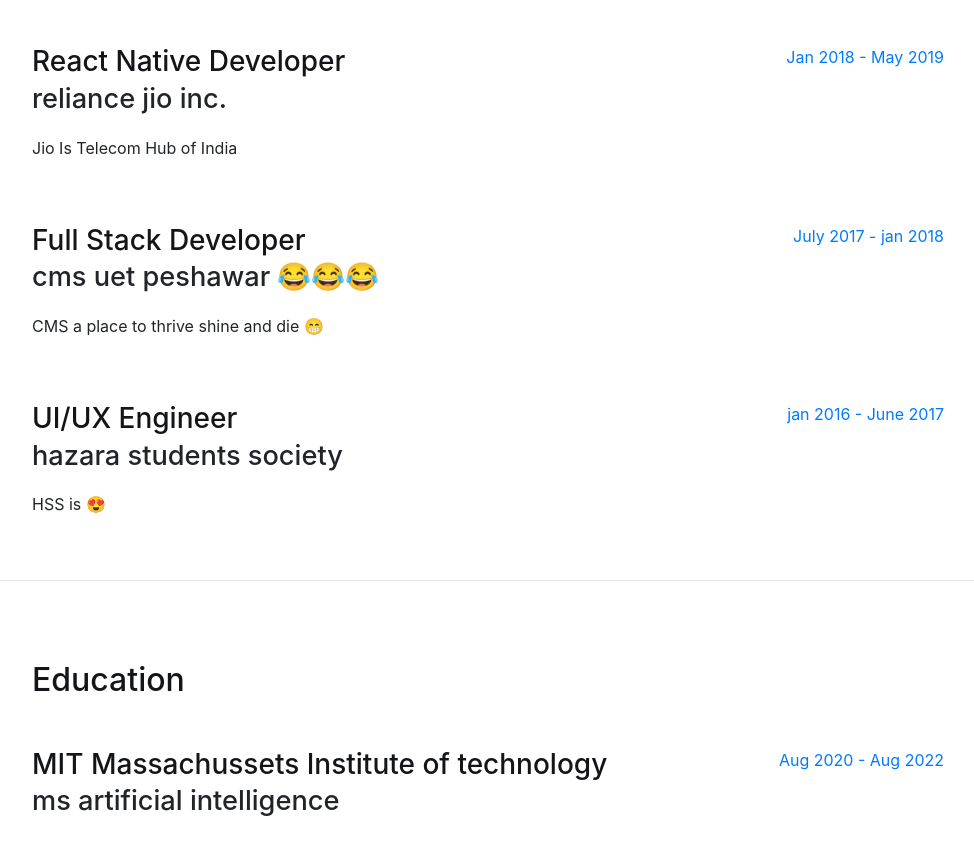
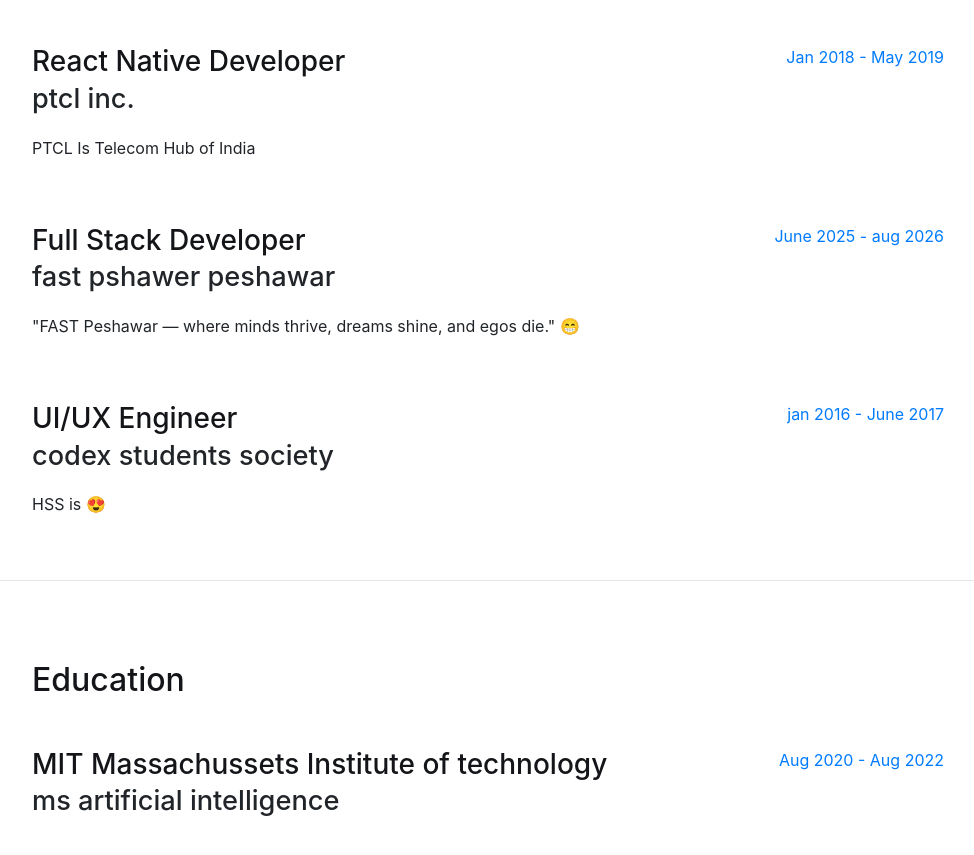
Before and after one commit to Abbi1188/Abdurrahman, a website with bundled scripts: page index.html in a window 1280 px wide. Shown: the part 1391-2246 px from the top of the page, without its empty margins (288-1262 px from the left). Built offline with nearby package versions, Linux system fonts and the light colour scheme; a web font is replaced by a local one.

Commit message:
Update index.html

```diff
--- a/index.html
+++ b/index.html
@@ -91,7 +91,7 @@
           <a href="qabd1188@yahoo.com">qabd188@yahoo.com</a>
         </div>
 
-        <!-- Description / About Me! (Yahha khul ke Likhen) -->
+        <!-- Description / About Me!  -->
         <p class="lead mb-5">
           Qazi Abdurrahman, known as Abbdurrahman, is an pakistani business executive. He is the chief executive officer of Alphabet Inc. and its subsidiary Google. Born in Chennai, India, Pichai earned his degree from IIT Islamabad in metallurgical engineering.
         </p>
@@ -161,8 +161,8 @@
         <div class="resume-item d-flex flex-column flex-md-row justify-content-between mb-5">
           <div class="resume-content">
             <h3 class="mb-0">React Native Developer</h3>
-            <div class="subheading mb-3">Reliance JIO Inc.</div>
-            <p>Jio Is Telecom Hub of India</p>
+            <div class="subheading mb-3">PTCL Inc.</div>
+            <p> PTCL Is Telecom Hub of India</p>
           </div>
           <div class="resume-date text-md-right">
             <span class="text-primary">Jan 2018 - May 2019</span>
@@ -172,18 +172,18 @@
         <div class="resume-item d-flex flex-column flex-md-row justify-content-between mb-5">
           <div class="resume-content">
             <h3 class="mb-0">Full Stack Developer</h3>
-            <div class="subheading mb-3">CMS UET Peshawar 😂😂😂</div>
-            <p>CMS a place to thrive shine and die 😁</p>
+            <div class="subheading mb-3">FAST Pshawer Peshawar </div>
+            <p>"FAST Peshawar — where minds thrive, dreams shine, and egos die." 😁</p>
           </div>
           <div class="resume-date text-md-right">
-            <span class="text-primary">July 2017 - jan 2018</span>
+            <span class="text-primary">June 2025 - aug 2026</span>
           </div>
         </div>
 
         <div class="resume-item d-flex flex-column flex-md-row justify-content-between">
           <div class="resume-content">
             <h3 class="mb-0">UI/UX Engineer</h3>
-            <div class="subheading mb-3">Hazara Students Society</div>
+            <div class="subheading mb-3">codex Students Society</div>
             <p>HSS is 😍</p>
           </div>
           <div class="resume-date text-md-right">
```
